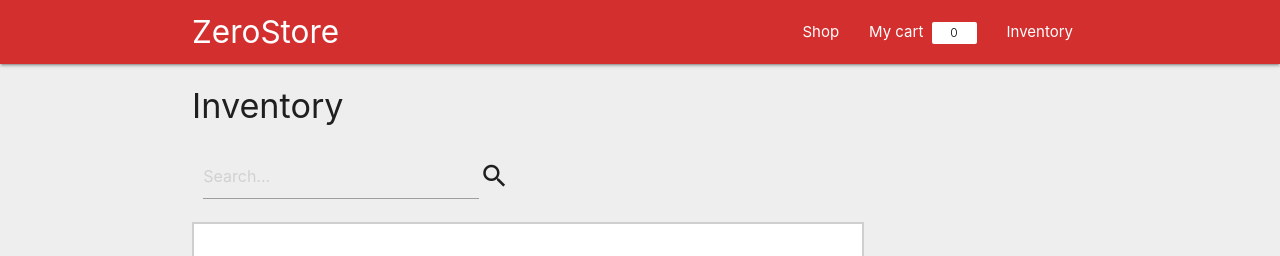
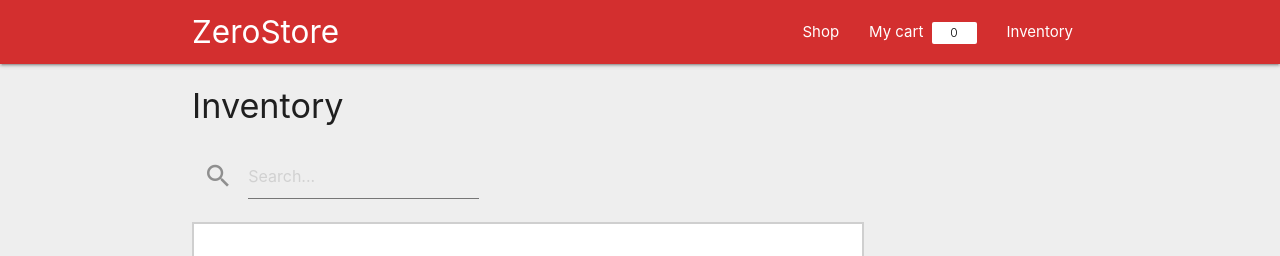
Before and after one commit to georgelioris/zerostore, a React (Create React App) app: page /Inventory in a window 1280 px wide. Shown: the top 256 px of the page. Built offline with nearby package versions, Linux system fonts and the light colour scheme.

Commit message:
Added fuzzy item and category searching

```diff
--- a/src/components/InvenotryForms.js
+++ b/src/components/InvenotryForms.js
@@ -1,6 +1,6 @@
 import React from "react";
 
-const Inventory = ({
+const InventoryForms = ({
   items,
   handleItemChange,
   handleAddToShop,
@@ -151,4 +151,4 @@ const Inventory = ({
   );
 };
 
-export default Inventory;
+export default InventoryForms;
--- a/src/components/SearchBar.js
+++ b/src/components/SearchBar.js
@@ -6,20 +6,28 @@ const SearchBar = ({ searchBarData, handleSearch }) => {
     const searchBar = document.getElementById("search");
     M.Autocomplete.init(searchBar, {
       data: searchBarData,
-      onAutocomplete: event => handleSearch(event)
+      onAutocomplete: event => handleSearch(event),
+      sortFunction: (a, b) => {
+        return a < b ? -1 : a > b ? 1 : 0;
+      }
     });
   });
   return (
     <div className="input-field col s4">
       <form
         autoComplete="off"
-        onSubmit={event => {
+        onChange={event => {
           event.preventDefault();
           handleSearch(event);
         }}
+        onSubmit={event => {
+          event.preventDefault();
+        }}
       >
-        <input id="search" type="text" placeholder="Search..." />
-        <i className="material-icons prefix">search</i>
+        <div className="search-wrapper">
+          <i className="material-icons prefix">search</i>
+          <input id="search" type="text" placeholder="Search..." />
+        </div>
       </form>
     </div>
   );
--- a/src/containers/Inventory.js
+++ b/src/containers/Inventory.js
@@ -43,7 +43,7 @@ const autoCompleteData = obj => {
     (acc, item) => ({
       ...acc,
       [item.title]: item.img,
-      [item.category + " Category"]: null
+      ["Category " + item.category]: null
     }),
     {}
   );
@@ -52,11 +52,11 @@ const autoCompleteData = obj => {
 const searchItems = (itemsObj, filter) => {
   const items = Object.values(itemsObj);
   return filter.searchCategory
-    ? items.filter(
-        item => item.category.toLowerCase() === filter.searchCategory
+    ? items.filter(item =>
+        item.category.toLowerCase().match(filter.searchCategory)
       )
     : filter.searchItem
-    ? items.filter(item => item.title.toLowerCase() === filter.searchItem)
+    ? items.filter(item => item.title.toLowerCase().match(filter.searchItem))
     : items;
 };
 
@@ -102,8 +102,7 @@ const mapDispatchToProps = dispatch => ({
   handleSearch: event => {
     // Input get passed either from the search form as an event
     // or by onAutocomplete callback as a string
-    const searchInput =
-      typeof event === "object" ? event.target.search.value : event;
+    const searchInput = typeof event === "object" ? event.target.value : event;
     dispatch(setTargetItem(searchInput));
   }
 });
--- a/src/index.css
+++ b/src/index.css
@@ -207,3 +207,24 @@ body {
 .invenotry-itemlist .item-card-list {
   margin-top: 4.4em;
 }
+
+/* label focus color
+#search:focus + label {
+  color: red;
+} */
+/* label underline focus color */
+#search:focus {
+  border-bottom: 1px solid #000;
+  box-shadow: 0 1px 0 0 #000;
+}
+
+#search {
+  border-bottom: 1px solid rgba(0, 0, 0, 0.5);
+}
+/* icon prefix focus color */
+.input-field .prefix.active {
+  color: rgba(0, 0, 0, 0.6);
+}
+.input-field .prefix {
+  color: rgba(0, 0, 0, 0.4);
+}
--- a/src/reducers/filters.js
+++ b/src/reducers/filters.js
@@ -13,7 +13,7 @@ const filters = (state = { categoryFilter: "All" }, action) => {
         ? {
             ...state,
             searchItem: null,
-            searchCategory: lowerCaseFilter.split(" category")[0]
+            searchCategory: lowerCaseFilter.split("category ")[1]
           }
         : { ...state, searchCategory: null, searchItem: lowerCaseFilter };
       return filter
```
